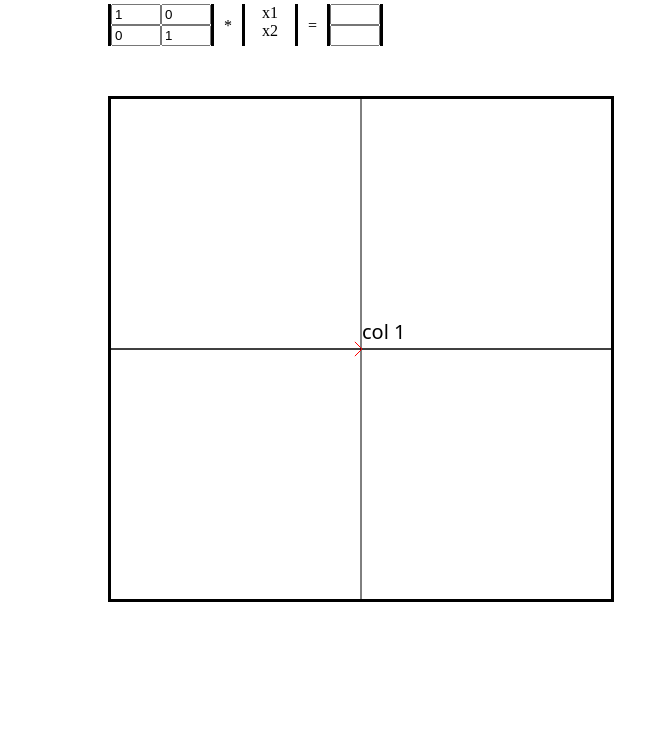
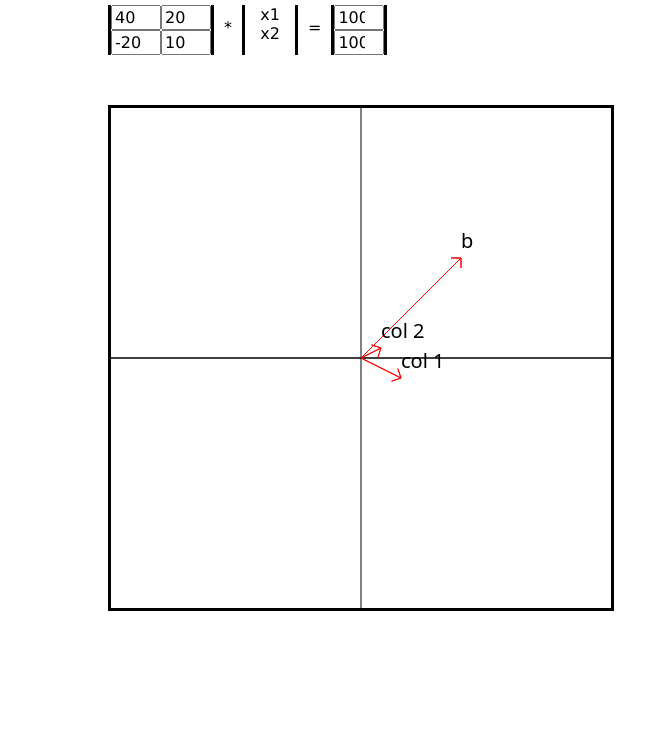
Before and after one commit to Grimmbol/visual, a plain HTML site: page linalg/index.html in a window 1280 px wide. Shown: the part 62-800 px from the top of the page, without its empty margins (0-669 px from the left). Drawn offline with Linux system fonts and the light colour scheme.

Commit message:
add more vectors and listeners

```diff
--- a/linalg/linalg.js
+++ b/linalg/linalg.js
@@ -176,26 +176,43 @@ function findVectorAngle(x, y) {
     return angle
 }
 
+// *** Setup ***
 const init = () => {
     let canvasHandle = document.querySelector("#main_canvas");
     let context = canvasHandle.getContext('2d');
+    let state = initiateState(context);
 
     let matrixHandles = [
 	[document.querySelector("#matrix11"), document.querySelector("#matrix12")],
 	[document.querySelector("#matrix21"), document.querySelector("#matrix22")]
     ];
     console.log(matrixHandles);
-    let matrixValues = [[1, 0],
-			[0, 1]];
+    let matrixValues = [[ 40, 20],
+			[-20 ,10]];
 
-    let solutionHandles = [
-	"bx", "by"
+    let bValues = [100,
+		   100];
+
+    let bHandles = [
+	document.querySelector("#b11"), document.querySelector("#b21")
     ];
-
-    let state = populateTestState(context);
 
     state.matrixHandles = matrixHandles;
     state.matrixValues = matrixValues;
+
+    state.bHandles = bHandles;
+    state.bValues = bValues;
+
+    setupMatrixListeners(state);
+    setupBListeners(state);
+
+    setUIFromState(state);
+    update(state);
+}
+
+function setupMatrixListeners(state) {
+
+    const {matrixHandles} = state;
 
     matrixHandles[0][0].addEventListener('input',
 					 (e) => {
@@ -221,17 +238,35 @@ const init = () => {
 					     state.matrixValues[1][1] = newVal;
 					     update(state);
 					 });
+}
 
-
-    setUIFromState(state);
-    update(state);
+function setupBListeners(state) {
+    const {bHandles} = state;
+    bHandles[0].addEventListener('input',
+				 (e) => {
+				     let newVal = parseInt(e.target.value);
+				     state.bValues[0] = newVal;
+				     update(state);
+				 });
+    bHandles[1].addEventListener('input',
+				 (e) => {
+				     let newVal = parseInt(e.target.value);
+				     state.bValues[1] = newVal;
+				     update(state);
+				 });
 }
 
 function setUIFromState(state) {
+    // The matrix A
     state.matrixHandles[0][0].value = state.matrixValues[0][0];
     state.matrixHandles[0][1].value = state.matrixValues[0][1];
     state.matrixHandles[1][0].value = state.matrixValues[1][0];
     state.matrixHandles[1][1].value = state.matrixValues[1][1];
+
+    // The vector b
+    state.bHandles[0].value = state.bValues[0];
+    state.bHandles[1].value = state.bValues[1];
+
 }
 
 function update(state) {
@@ -242,7 +277,6 @@ function update(state) {
 function updateRenderObjects(state) {
     console.log("Update!")
     console.log("The current matrix values", state.matrixValues);
-    let newObjects = [];
     let col1 = {
 	type: 'vector',
 	x: state.matrixValues[0][0],
@@ -255,9 +289,45 @@ function updateRenderObjects(state) {
  	x: state.matrixValues[0][0],
 	y: state.matrixValues[1][0] + 10,
     };
-    newObjects.push(col1);
-    newObjects.push(col1l);
-    state.objects = newObjects;
+    let col2 = {
+	type: 'vector',
+	x: state.matrixValues[0][1],
+	y: state.matrixValues[1][1],
+	translation: {x: 0, y: 0}
+    };
+    let col2l = {
+	type: 'label',
+	content: 'col 2',
+ 	x: state.matrixValues[0][1],
+	y: state.matrixValues[1][1] + 10,
+    };
+
+    let bVec = {
+	type: 'vector',
+	x: state.bValues[0],
+	y: state.bValues[1],
+	translation: {x: 0, y: 0}
+    }
+    let bLabel =  {
+	type: 'label',
+	content: 'b',
+	x: state.bValues[0],
+	y: state.bValues[1] + 10,
+    }
+
+    state.objects = [col1, col2, bVec, bLabel, col1l, col2l];
+}
+
+function initiateState(context) {
+    return {
+	origin: {x: 250, y: 250},
+	size: {
+	    width:  pxstringToInt(context.canvas.attributes.width.value),
+	    height: pxstringToInt(context.canvas.attributes.height.value)
+	},
+	context: context,
+	objects:[]
+    }
 }
 
 function populateTestState(context) {
--- a/linalg/style.css
+++ b/linalg/style.css
@@ -1,3 +1,11 @@
+:root {
+    --number-font-size: 20xp;
+}
+
+body {
+    font-family: Verdana;
+}
+
 h1 {
     color: red;
 }
@@ -31,9 +39,11 @@ main {
 .vector_col{
     display: flex;
     flex-direction: column;
+    align-content: flex-end;
 }
 
 .matrix_cell {
+    font-size: var(--number-font-size);
     width: 50px;
 }
 
@@ -47,6 +57,10 @@ main {
 }
 
 
+input[type="number"] {
+    font-family: inherit;
+}
+
 .center_text {
     text-align: center;
 }
```
